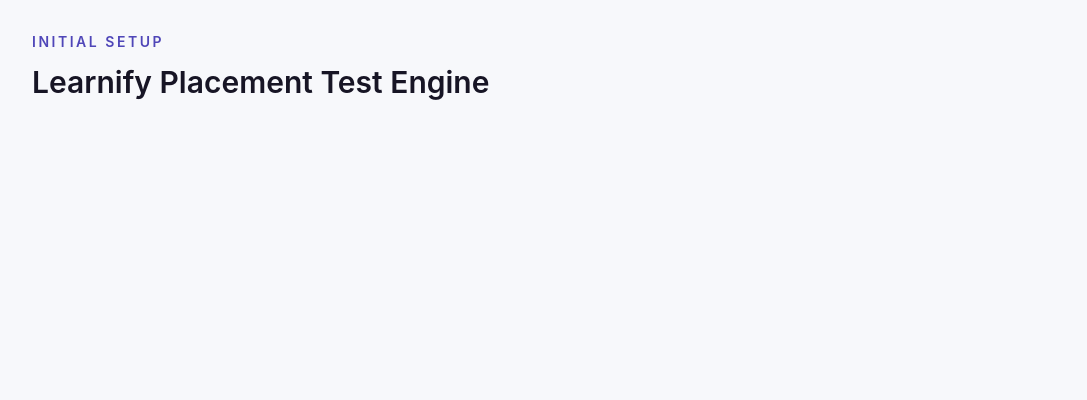
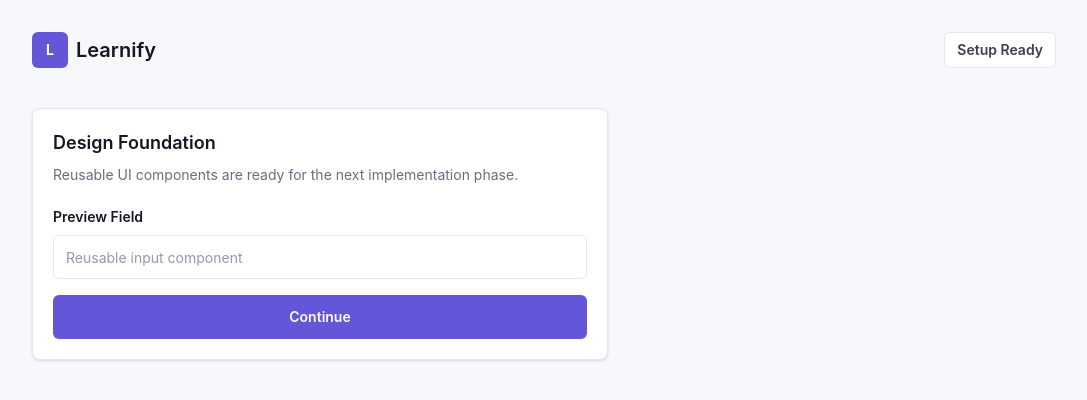
Before and after one commit to tasyaswantara/Learnify, a React (Vite) app: page / in a window 1280 px wide. Shown: the top 400 px of the page, without its empty margins (96-1183 px from the left). Built offline with nearby package versions, Linux system fonts and the light colour scheme.

Commit message:
feat: add reusable UI components and design foundation

```diff
--- a/src/App.jsx
+++ b/src/App.jsx
@@ -1,13 +1,37 @@
+import Button from './components/common/Button'
+import {
+  Card,
+  CardContent,
+  CardDescription,
+  CardHeader,
+  CardTitle,
+} from './components/common/Card'
+import Input from './components/common/Input'
+import Logo from './components/common/Logo'
+
 function App() {
   return (
     <main className="min-h-screen bg-[#f7f8fb] px-6 py-8 text-ink-900">
       <div className="mx-auto max-w-5xl">
-        <p className="text-sm font-semibold uppercase tracking-[0.18em] text-brand-700">
-          Initial Setup
-        </p>
-        <h1 className="mt-3 text-3xl font-semibold tracking-normal">
-          Learnify Placement Test Engine
-        </h1>
+        <header className="flex items-center justify-between">
+          <Logo />
+          <Button size="sm" variant="outline">
+            Setup Ready
+          </Button>
+        </header>
+
+        <Card className="mt-10 max-w-xl">
+          <CardHeader>
+            <CardTitle>Design Foundation</CardTitle>
+            <CardDescription>
+              Reusable UI components are ready for the next implementation phase.
+            </CardDescription>
+          </CardHeader>
+          <CardContent className="space-y-4">
+            <Input label="Preview Field" placeholder="Reusable input component" />
+            <Button fullWidth>Continue</Button>
+          </CardContent>
+        </Card>
       </div>
     </main>
   )
--- /dev/null
+++ b/src/components/common/Button.jsx
@@ -0,0 +1,61 @@
+import { cn } from '../../utils/cn'
+
+const variants = {
+  primary:
+    'bg-brand-600 text-white hover:bg-brand-700 focus-visible:ring-brand-600',
+  secondary:
+    'bg-surface-100 text-ink-900 hover:bg-surface-200 focus-visible:ring-ink-500',
+  outline:
+    'border border-line bg-white text-ink-700 hover:border-brand-600 hover:text-brand-700 focus-visible:ring-brand-600',
+  ghost:
+    'bg-transparent text-ink-700 hover:bg-surface-100 hover:text-ink-900 focus-visible:ring-ink-500',
+}
+
+const sizes = {
+  sm: 'h-9 px-3 text-sm',
+  md: 'h-11 px-4 text-sm',
+  lg: 'h-12 px-5 text-base',
+}
+
+function Button({
+  children,
+  className,
+  disabled = false,
+  fullWidth = false,
+  isLoading = false,
+  leftIcon,
+  rightIcon,
+  size = 'md',
+  type = 'button',
+  variant = 'primary',
+  ...props
+}) {
+  const isDisabled = disabled || isLoading
+
+  return (
+    <button
+      className={cn(
+        'inline-flex shrink-0 items-center justify-center gap-2 rounded-md font-semibold tracking-normal transition',
+        'focus-visible:outline-none focus-visible:ring-2 focus-visible:ring-offset-2',
+        'disabled:cursor-not-allowed disabled:opacity-60',
+        variants[variant],
+        sizes[size],
+        fullWidth && 'w-full',
+        className,
+      )}
+      disabled={isDisabled}
+      type={type}
+      {...props}
+    >
+      {isLoading ? (
+        <span className="h-4 w-4 animate-spin rounded-full border-2 border-current border-t-transparent" />
+      ) : (
+        leftIcon
+      )}
+      <span>{children}</span>
+      {!isLoading && rightIcon}
+    </button>
+  )
+}
+
+export default Button
--- /dev/null
+++ b/src/components/common/Card.jsx
@@ -0,0 +1,69 @@
+import { cn } from '../../utils/cn'
+
+function Card({ children, className, ...props }) {
+  return (
+    <section
+      className={cn(
+        'rounded-lg border border-line bg-white shadow-sm',
+        className,
+      )}
+      {...props}
+    >
+      {children}
+    </section>
+  )
+}
+
+function CardHeader({ children, className, ...props }) {
+  return (
+    <div className={cn('space-y-1.5 p-5 pb-0', className)} {...props}>
+      {children}
+    </div>
+  )
+}
+
+function CardTitle({ children, className, ...props }) {
+  return (
+    <h2
+      className={cn(
+        'text-lg font-semibold tracking-normal text-ink-900',
+        className,
+      )}
+      {...props}
+    >
+      {children}
+    </h2>
+  )
+}
+
+function CardDescription({ children, className, ...props }) {
+  return (
+    <p className={cn('text-sm leading-6 text-ink-500', className)} {...props}>
+      {children}
+    </p>
+  )
+}
+
+function CardContent({ children, className, ...props }) {
+  return (
+    <div className={cn('p-5', className)} {...props}>
+      {children}
+    </div>
+  )
+}
+
+function CardFooter({ children, className, ...props }) {
+  return (
+    <div
+      className={cn(
+        'flex items-center gap-3 border-t border-line p-5',
+        className,
+      )}
+      {...props}
+    >
+      {children}
+    </div>
+  )
+}
+
+export { Card, CardContent, CardDescription, CardFooter, CardHeader, CardTitle }
--- /dev/null
+++ b/src/components/common/Input.jsx
@@ -0,0 +1,59 @@
+import { useId } from 'react'
+import { cn } from '../../utils/cn'
+
+function Input({
+  className,
+  error,
+  hint,
+  id,
+  label,
+  required = false,
+  type = 'text',
+  ...props
+}) {
+  const generatedId = useId()
+  const inputId = id || generatedId
+  const descriptionId = `${inputId}-description`
+  const hasDescription = Boolean(error || hint)
+
+  return (
+    <div className="space-y-2">
+      {label && (
+        <label
+          className="block text-sm font-semibold tracking-normal text-ink-900"
+          htmlFor={inputId}
+        >
+          {label}
+          {required && <span className="text-danger-600"> *</span>}
+        </label>
+      )}
+      <input
+        aria-describedby={hasDescription ? descriptionId : undefined}
+        aria-invalid={Boolean(error)}
+        className={cn(
+          'h-11 w-full rounded-md border bg-white px-3 text-sm text-ink-900 outline-none transition',
+          'placeholder:text-ink-400 focus:border-brand-600 focus:ring-2 focus:ring-brand-100',
+          error ? 'border-danger-600' : 'border-line',
+          className,
+        )}
+        id={inputId}
+        required={required}
+        type={type}
+        {...props}
+      />
+      {hasDescription && (
+        <p
+          className={cn(
+            'text-sm leading-5',
+            error ? 'text-danger-600' : 'text-ink-500',
+          )}
+          id={descriptionId}
+        >
+          {error || hint}
+        </p>
+      )}
+    </div>
+  )
+}
+
+export default Input
--- /dev/null
+++ b/src/components/common/Logo.jsx
@@ -0,0 +1,16 @@
+import { cn } from '../../utils/cn'
+
+function Logo({ className, markOnly = false }) {
+  return (
+    <div className={cn('inline-flex items-center gap-2 text-ink-900', className)}>
+      <span className="flex h-9 w-9 items-center justify-center rounded-md bg-brand-600 text-sm font-bold text-white">
+        L
+      </span>
+      {!markOnly && (
+        <span className="text-xl font-semibold tracking-normal">Learnify</span>
+      )}
+    </div>
+  )
+}
+
+export default Logo
--- a/src/index.css
+++ b/src/index.css
@@ -8,7 +8,14 @@
   --color-ink-900: #171525;
   --color-ink-700: #3f3b55;
   --color-ink-500: #6f6a82;
+  --color-ink-400: #9b96ad;
   --color-line: #e7e4ef;
+  --color-surface-50: #fbfbfd;
+  --color-surface-100: #f1f4f8;
+  --color-surface-200: #e5eaf0;
+  --color-success-600: #16805d;
+  --color-warning-600: #a15c07;
+  --color-danger-600: #c8324f;
 }
 
 html {
--- /dev/null
+++ b/src/utils/cn.js
@@ -0,0 +1,3 @@
+export function cn(...classes) {
+  return classes.filter(Boolean).join(' ')
+}
```
Also changed, not shown: 2 other files (tests, documents, lock files or other folders).
